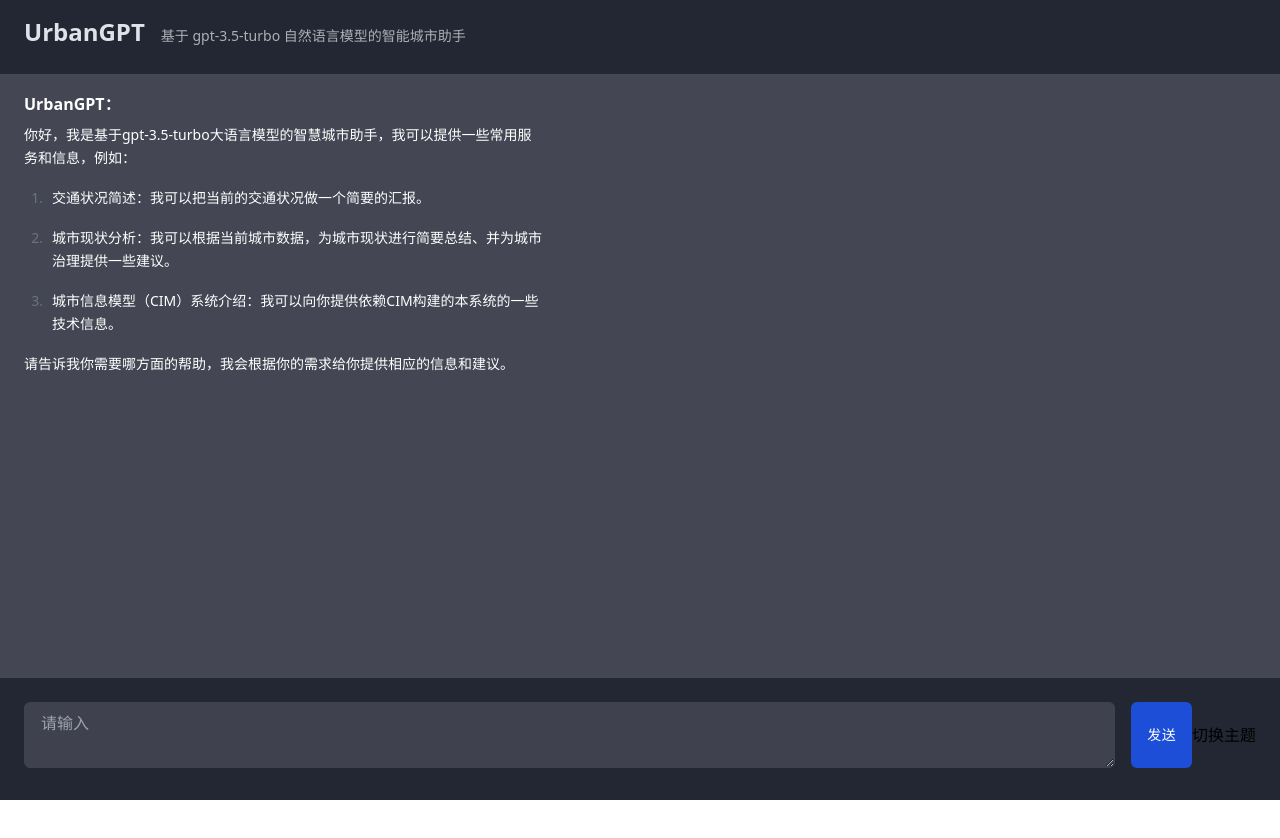
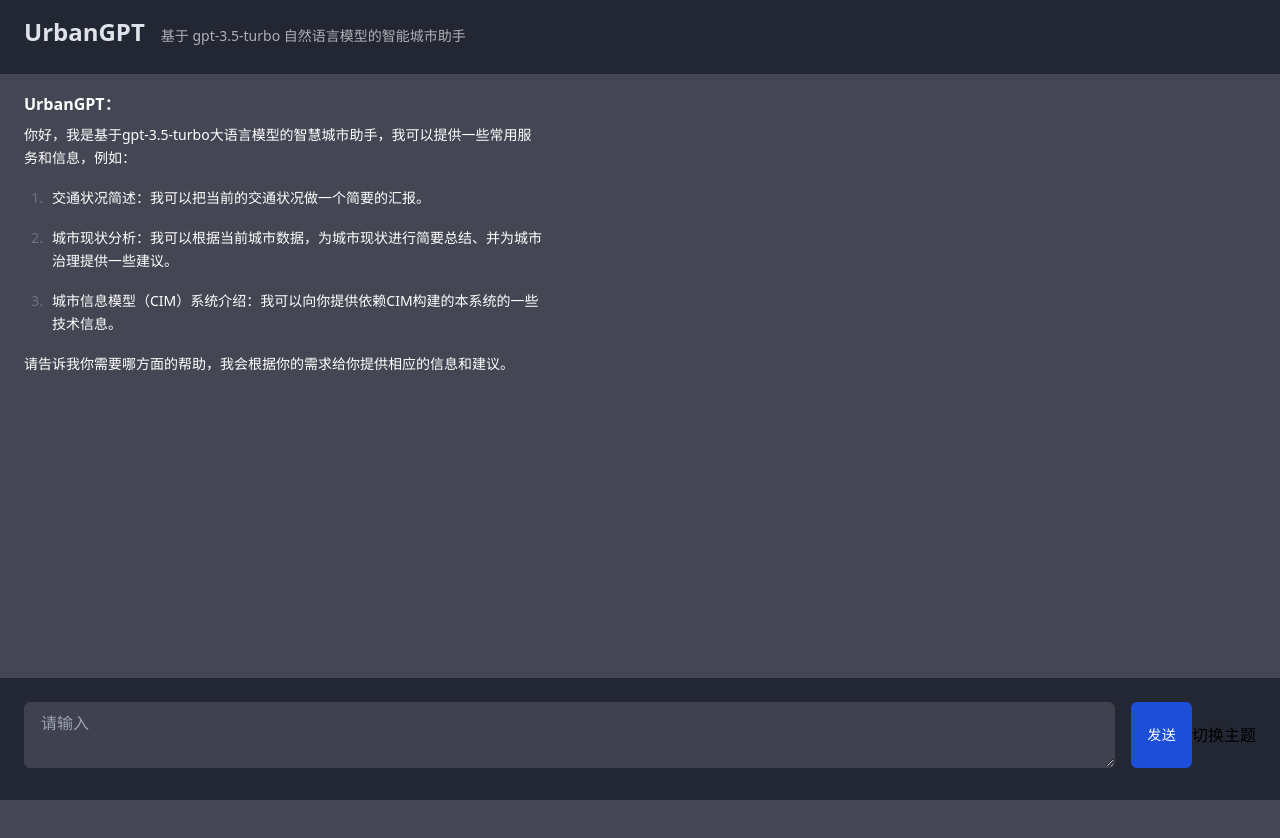
Before and after one commit to DaYangtuo247/smart_city_project, a Vue app in the folder chatgpt/: page /#/ in a window 1280 px wide. Shown: the top 838 px of the page. Before the commit the page ends 800 px from the top, so only its background shows below. Built offline with nearby package versions, Linux system fonts and the light colour scheme.

Commit message:
修改ai滚动条颜色和readme的技术栈

```diff
--- a/chatgpt/index.html
+++ b/chatgpt/index.html
@@ -1,13 +1,30 @@
 <!DOCTYPE html>
 <html lang="zh-CN" id="myAI" class="dark">
-  <head>
+
+<head>
     <meta charset="UTF-8" />
     <link rel="icon" href="/favicon.ico" />
     <meta name="viewport" content="width=device-width, initial-scale=1.0" />
     <title>ChatGPT</title>
-  </head>
-  <body>
+</head>
+
+<body>
     <div id="app"></div>
     <script type="module" src="/src/main.ts"></script>
-  </body>
+</body>
+<style>
+    ::-webkit-scrollbar {
+        width: 10px;
+    }
+
+    ::-webkit-scrollbar-track {
+        background-color: #222733;
+    }
+
+    ::-webkit-scrollbar-thumb {
+        background-color: #444653;
+        border-radius: 10px;
+    }
+</style>
+
 </html>
--- a/chatgpt/src/components/home.vue
+++ b/chatgpt/src/components/home.vue
@@ -1,5 +1,5 @@
 <template>
-	<div class="flex flex-col h-screen dark:bg-dark_bg">
+	<div class="flex flex-col dark:bg-dark_bg">
 		<div
 			class="flex flex-nowrap fixed w-full items-baseline top-0 px-6 py-4 bg-gray-100 dark:bg-dark_bg_nav"
             style="height: 74px;"
@@ -20,7 +20,7 @@
 			</div> -->
 		</div>
 
-		<div class="flex-1 mx-2 mt-20 mb-2" ref="chatListDom">
+		<div class="flex-1 mx-2 mt-20 mb-2" ref="chatListDom" style="min-height: 80vh;">
 			<div
 				class="group flex flex-col px-4 py-3 hover:bg-slate-100 dark:hover:bg-dark_content_hover rounded-lg"
 				v-for="item of messageList.filter((v) => v.role !== 'system')"
```
Also changed, not shown: 1 other file (tests, documents, lock files or other folders).
